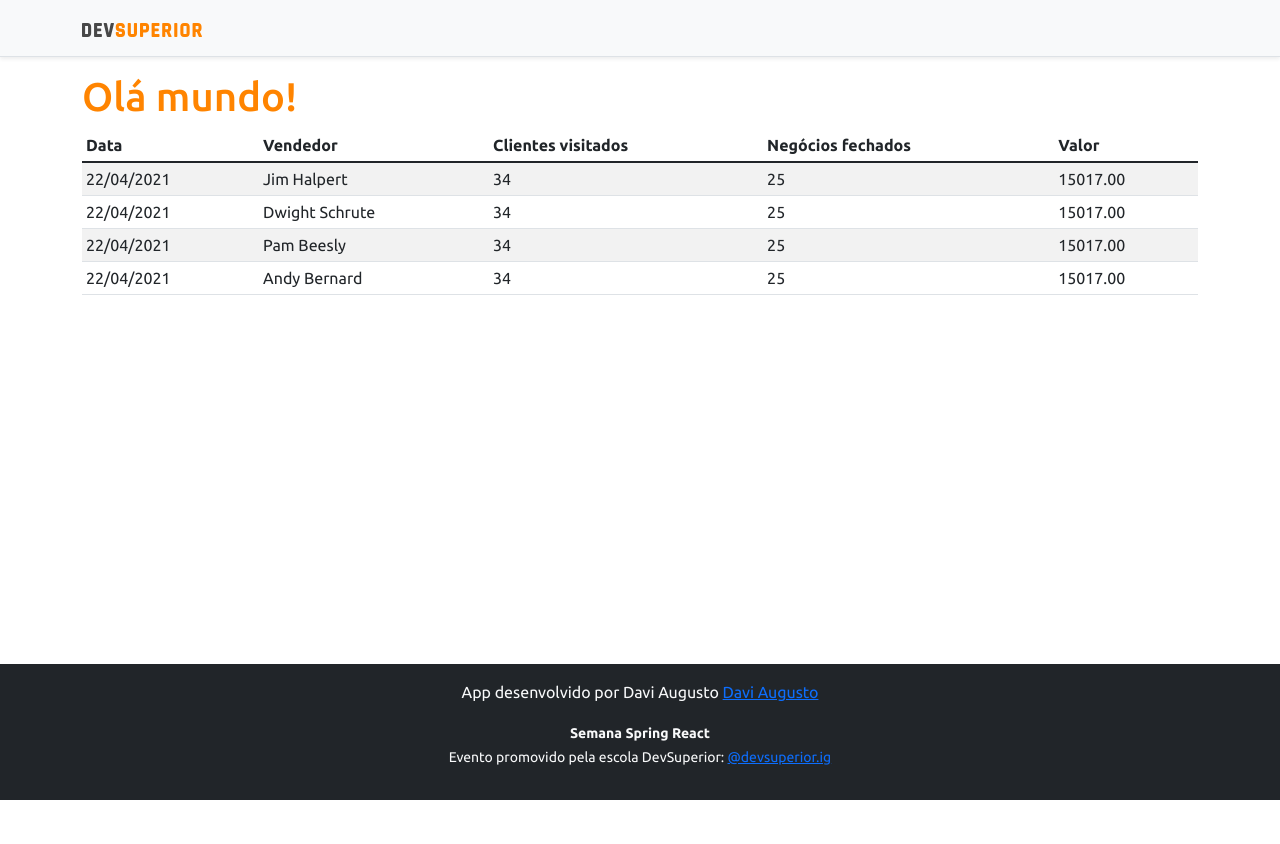
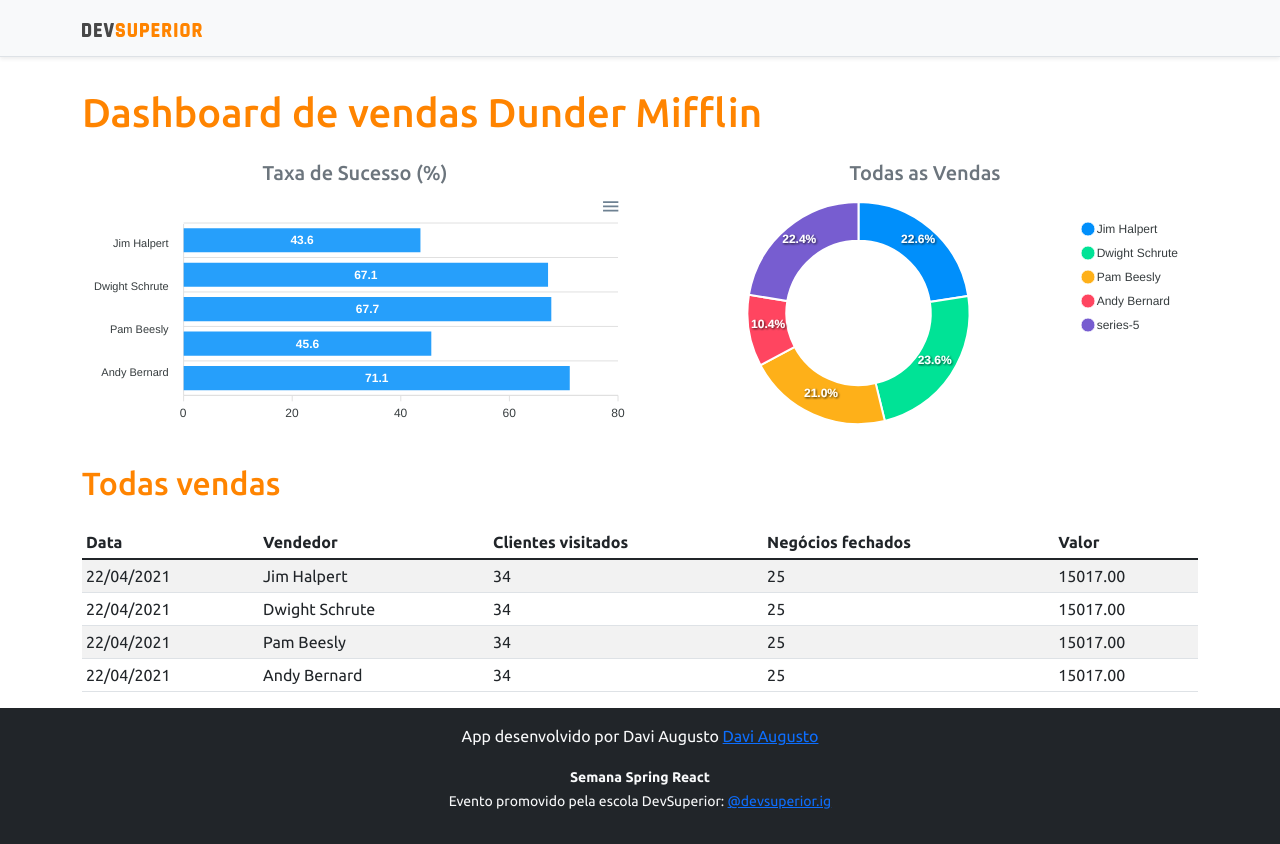
Before and after one commit to davi-dokasi/projeto-sspr, a React (Create React App) app in the folder frontend/: page / in a window 1280 px wide. Before the commit the page ends 800 px from the top, so only its background shows below. Built offline with nearby package versions, Linux system fonts and the light colour scheme.

Commit message:
Charts estáticos/Static Charts

```diff
--- a/frontend/package.json
+++ b/frontend/package.json
@@ -12,8 +12,10 @@
     "@types/node": "^12.0.0",
     "@types/react": "^17.0.0",
     "@types/react-dom": "^17.0.0",
+    "apexcharts": "^3.29.0",
     "bootstrap": "^5.1.3",
     "react": "^17.0.2",
+    "react-apexcharts": "^1.3.9",
     "react-dom": "^17.0.2",
     "react-scripts": "4.0.3",
     "typescript": "^4.1.2",
--- a/frontend/src/App.tsx
+++ b/frontend/src/App.tsx
@@ -1,13 +1,31 @@
 import NavBar from "components/NavBar";
 import Footer from "components/Footer";
+import DonutChart from "components/DonutChart";
 import DataTable from "components/DataTable";
+import BarChart from "components/BarChart";
+
 
 function App() {
   return (
     <>
       <NavBar />
       <div className="container">
-        <h1 className="text-primary">Olá mundo!</h1>
+        <h1 className="text-primary py-3">Dashboard de vendas Dunder Mifflin</h1>
+
+        <div className="row px3">
+          <div className="col-sm-6">
+            <h5 className="text-center text-secondary">Taxa de Sucesso (%)</h5>
+            <BarChart />
+          </div>
+          <div className="col-sm-6">
+            <h5 className="text-center text-secondary">Todas as Vendas</h5>
+            <DonutChart />
+          </div>
+        </div>
+
+        <div className="py-3">
+          <h2 className="text-primary">Todas vendas</h2>
+        </div>
         <DataTable />
       </div>
       <Footer />
--- /dev/null
+++ b/frontend/src/components/BarChart/index.tsx
@@ -0,0 +1,34 @@
+import Chart from 'react-apexcharts'
+
+const BarChart = () => {
+    const options = {
+        plotOptions: {
+            bar: {
+                horizontal: true,
+            }
+        },
+    };
+
+    const mockData = {
+        labels: {
+            categories: ['Jim Halpert', 'Dwight Schrute', 'Pam Beesly', 'Andy Bernard']
+        },
+        series: [
+            {
+                name: "% Sucesso",
+                data: [43.6, 67.1, 67.7, 45.6, 71.1]
+            }
+        ]
+    };
+
+    return (
+        <Chart
+            options={{...options, xaxis: mockData.labels}}
+            series={mockData.series}
+            type="bar"
+            height="240"
+        />
+    );
+}
+
+export default BarChart;
--- /dev/null
+++ b/frontend/src/components/DonutChart/index.tsx
@@ -0,0 +1,27 @@
+import Chart from 'react-apexcharts'
+
+const DonutChart = () => {
+
+    const mockData = {
+        series: [477138, 499928, 444867, 220426, 473088],
+        labels: ['Jim Halpert', 'Dwight Schrute', 'Pam Beesly', 'Andy Bernard']
+    }
+
+    const options = {
+        legend: {
+            show: true
+        }
+    }
+
+
+    return (
+        <Chart
+            options={{...options, labels: mockData.labels}}
+            series={mockData.series}
+            type="donut"
+            height="240"
+        />
+    );
+}
+
+export default DonutChart;
```
Also changed, not shown: 1 other file (tests, documents, lock files or other folders).
